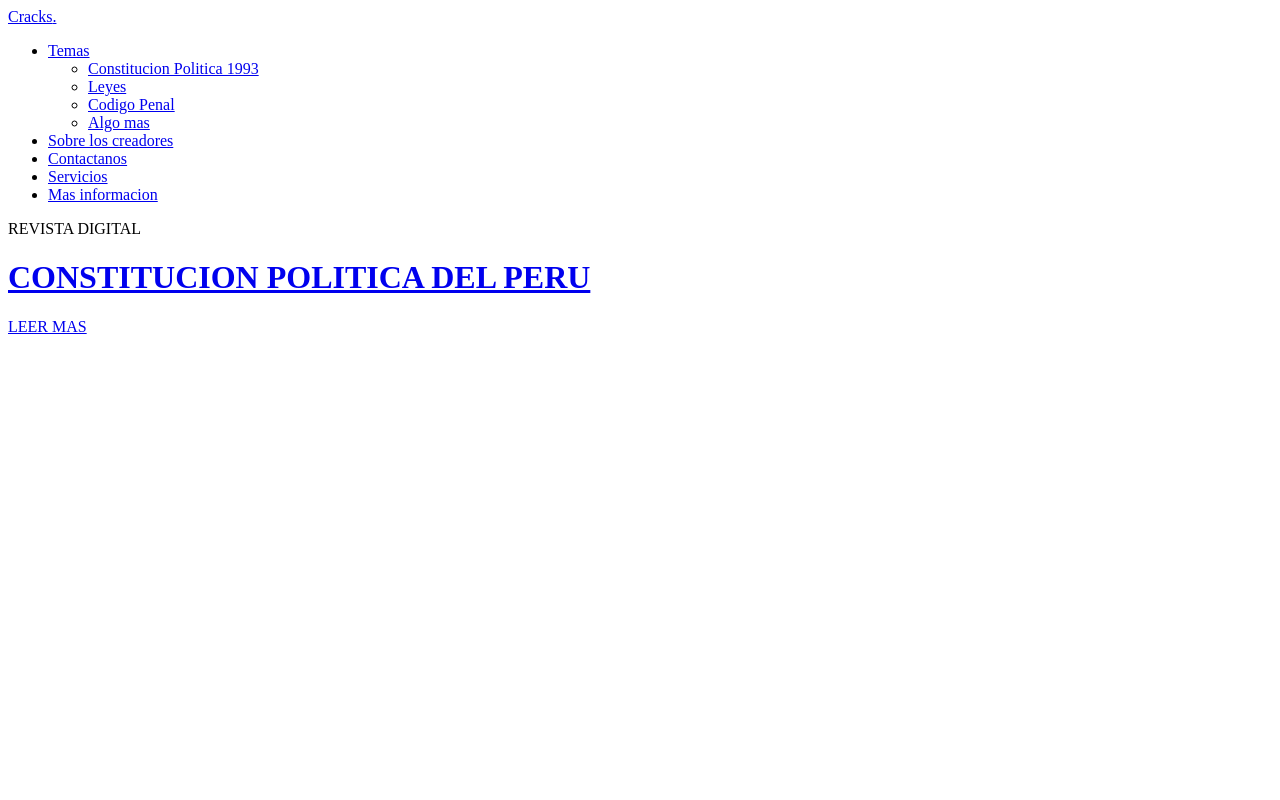
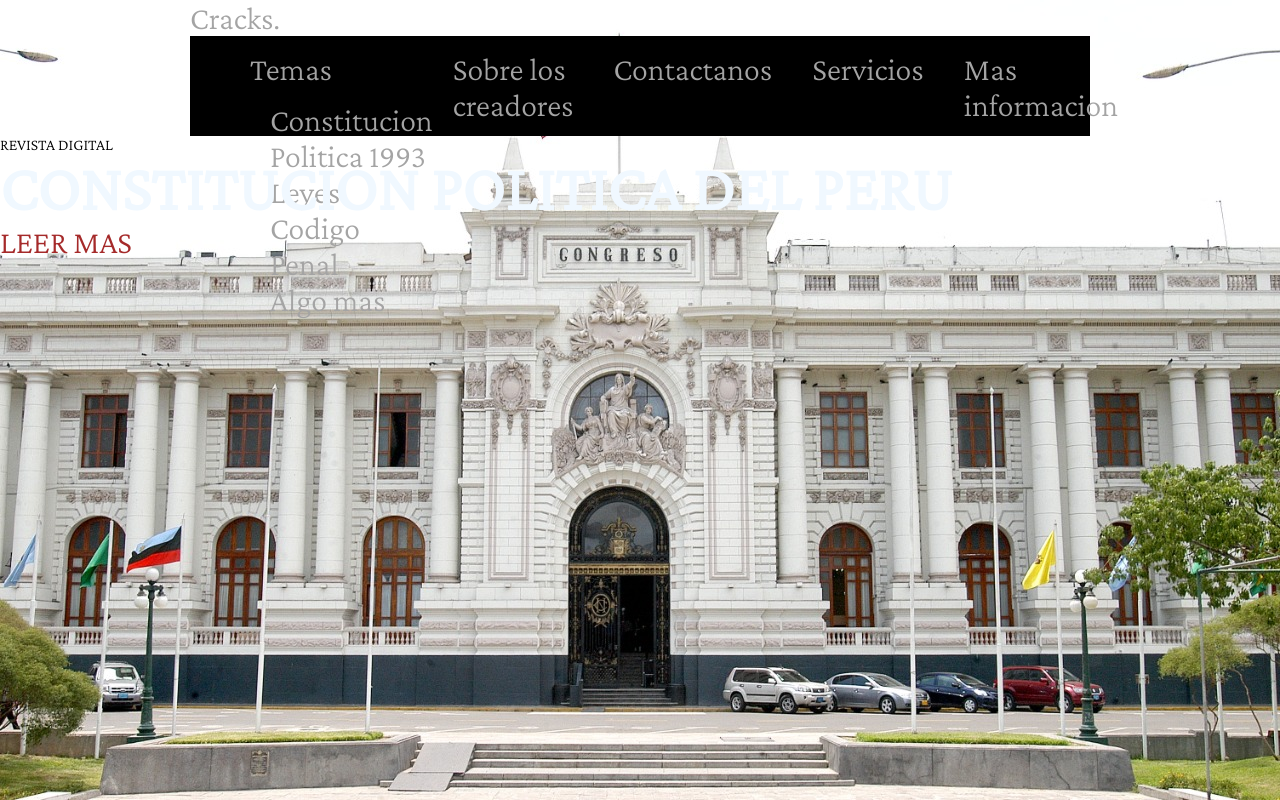
Before and after one commit to Juanito3500/CPP, a plain HTML site: page index.html in a window 1280 px wide. Drawn offline with nearby package versions, Linux system fonts and the light colour scheme.

Commit message:
Fondo y colores

```diff
--- a/index.html
+++ b/index.html
@@ -1,5 +1,5 @@
 <!DOCTYPE html>
-<html lang="en">
+<html lang="es">
 <head>
     <meta charset="UTF-8">
     <meta http-equiv="X-UA-Compatible" content="IE=edge">
@@ -9,19 +9,17 @@
 	<link rel="icon" href="icon.png">
 </head>
 <body>
-
-	<div id="page">
-	<nav class="gtco-nav" role="navigation">
+	<nav>
 		<div class="container">
-			<div class="row">
-				<div class="col-xs-2 text-left">
-					<div id="gtco-logo"><a href="index.html">Cracks<span>.</span></a></div>
+			<div >
+				<div>
+					<div id="logo"><a href="index.html">Cracks<span>.</span></a></div>
 				</div>
-				<div class="col-xs-10 text-right menu-1">
-					<ul>
-						<li class="has-dropdown">
+				<div>
+					<ul class="menu-horizontal">
+						<li>
 							<a href="category.html">Temas</a>
-							<ul class="dropdown">
+							<ul class="menu-vertical">
 								<li><a href="#">Constitucion Politica 1993</a></li>
 								<li><a href="#">Leyes</a></li>
 								<li><a href="#">Codigo Penal</a></li>
@@ -29,33 +27,29 @@
 							</ul>
 						</li>
 
-						<li><a href="category.html">Sobre los creadores</a></li>
-						<li><a href="category.html">Contactanos</a></li>
-						<li><a href="category.html">Servicios</a></li>
-						<li><a href="category.html">Mas informacion</a></li>
+						<li><a href="#">Sobre los creadores</a></li>
+						<li><a href="#">Contactanos</a></li>
+						<li><a href="#">Servicios</a></li>
+						<li><a href="#">Mas informacion</a></li>
 					</ul>
 				</div>
 			</div>
-
 		</div>
 	</nav>
 
-	<header id="gtco-header" class="gtco-cover" role="banner" style="background-image:url(images/img_1.jpg);" data-stellar-background-ratio="0.5">
-		<div class="overlay"></div>
-		<div class="container">
-			<div class="row">
-				<div class="col-md-7 text-left">
-					<div class="display-t">
-						<div class="display-tc animate-box" data-animate-effect="fadeInUp">
-							<span class="date-post">REVISTA DIGITAL</span>
-							<h1 class="mb30"><a href="#">CONSTITUCION POLITICA DEL PERU</a></h1>
-							<p><a href="#" class="text-link">LEER MAS</a></p>
-						</div>
+	<div class="container">
+
+		<div >
+			<div>
+				<div>
+					<div>
+						<span >REVISTA DIGITAL</span>
+						<h1><a style="color: aliceblue; font-size: 4rem;" href="#">CONSTITUCION POLITICA DEL PERU</a></h1>
+						<p><a style="color: brown; font-size: 2rem;" href="#" >LEER MAS</a></p>
 					</div>
 				</div>
 			</div>
 		</div>
-	</header>
-
+	</div>
 </body>
 </html>
--- a/style.css
+++ b/style.css
@@ -0,0 +1,45 @@
+@import url('https://fonts.googleapis.com/css2?family=Crimson+Pro:wght@300&display=swap');
+*{
+    box-sizing: border-box;
+    margin: 0;
+    font-family: 'Crimson Pro', serif;
+}
+nav{
+    max-width: 900px;
+    margin: auto;
+
+}
+a{
+    font-size: 2em;
+    text-decoration: none;
+    color: #a4a4a4;
+}
+ul li{
+    clear: both;
+    list-style-type: none;
+}
+.menu-horizontal{
+    width: 100%;
+    height: 100px;
+    background-color: black;
+    display: flex;
+    justify-content: space-around;
+}
+.menu-horizontal>li>a{
+    display: block;
+    padding: 15px 20px;
+}
+.menu-horizontal>li:hover{
+    color:aliceblue;
+}
+nav{
+    font-family: Roboto;
+}
+.fondo{
+    width: 100%;
+}
+body{
+    background-image: url(congreso.jpg);
+    background-size: cover;
+    background-color: black;
+}
```
Also changed, not shown: congreso.jpg (added).
